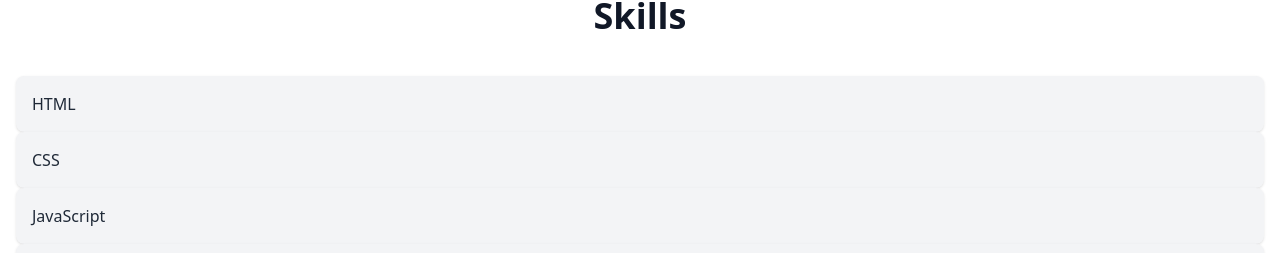
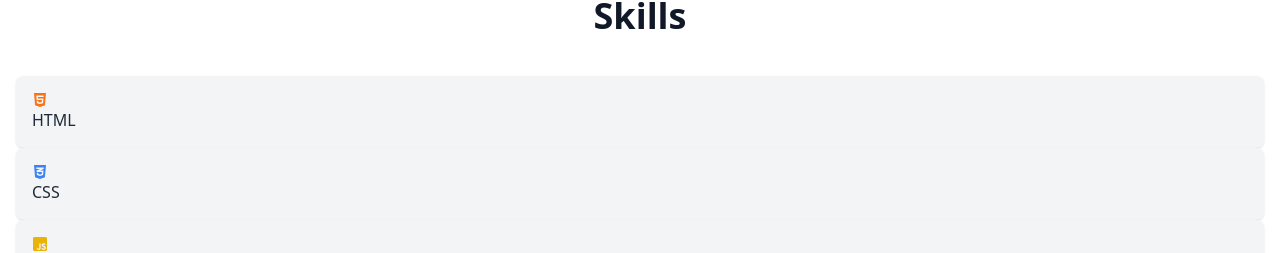
Before and after one commit to Expert-07/portfolio_01, a React (Vite) app: page / in a window 1280 px wide. Shown: the part 2544-2797 px from the top of the page. Built offline with nearby package versions, Linux system fonts and the light colour scheme.

Commit message:
Added Icons

```diff
--- a/src/components/Skills.jsx
+++ b/src/components/Skills.jsx
@@ -1,9 +1,32 @@
 import { div } from "framer-motion/client";
 import React from "react";
+import {
+    FaHtml5,
+    FaCss3Alt,
+    FaJsSquare,
+    FaReact,
+    FaNodeJs,
+    FaDatabase,
+    FaGitAlt,
+    FaCode,
+    FaPython,
+} from "react-icons/fa";
+import { SiVite } from "react-icons/si";
 
 export default function Skills() {
     const Skills = [
-        'HTML', 'CSS', 'JavaScript', 'React', 'NodeJs', 'Express.js', 'PostgreSQL', 'TailwindCSS', 'Git & GitHub', 'Vite', 'REST APIs'
+        { name: 'HTML', icon: <FaHtml5 className="text-orange-500" /> },
+        { name: 'CSS', icon: <FaCss3Alt className="text-blue-500" /> },
+        { name: 'JavaScript', icon: <FaJsSquare className="text-yellow-500" /> },
+        { name: 'React', icon: <FaReact className="text-blue-500" /> },
+        { name: 'NodeJs', icon: <FaNodeJs className="text-green-500" /> },
+        { name: 'Express.js', icon: <FaNodeJs className="text-green-500" /> },
+        { name: 'PostgreSQL', icon: <FaDatabase className="text-blue-500" /> },
+        { name: 'TailwindCSS', icon: <FaCss3Alt className="text-blue-500" /> },
+        { name: 'Git & GitHub', icon: <FaGitAlt className="text-orange-500" /> },
+        { name: 'Vite', icon: <SiVite className="text-blue-500" /> },
+        { name: 'REST APIs', icon: <FaCode className="text-yellow-500" /> },
+        { name: 'Python', icon: <FaPython className="text-blue-500" /> },
     ];
 
     return (
@@ -22,7 +45,7 @@ export default function Skills() {
                 transition-transform"
                 data-aos="zoom-in"
                 data-aos-delay={index * 100} data-aos-duration="500"
-                >{skill}</div>
+                >{skill.icon}{skill.name}</div>
             ))}
         </section>
     )
```
Also changed, not shown: 5 other files (tests, documents, lock files or other folders).
